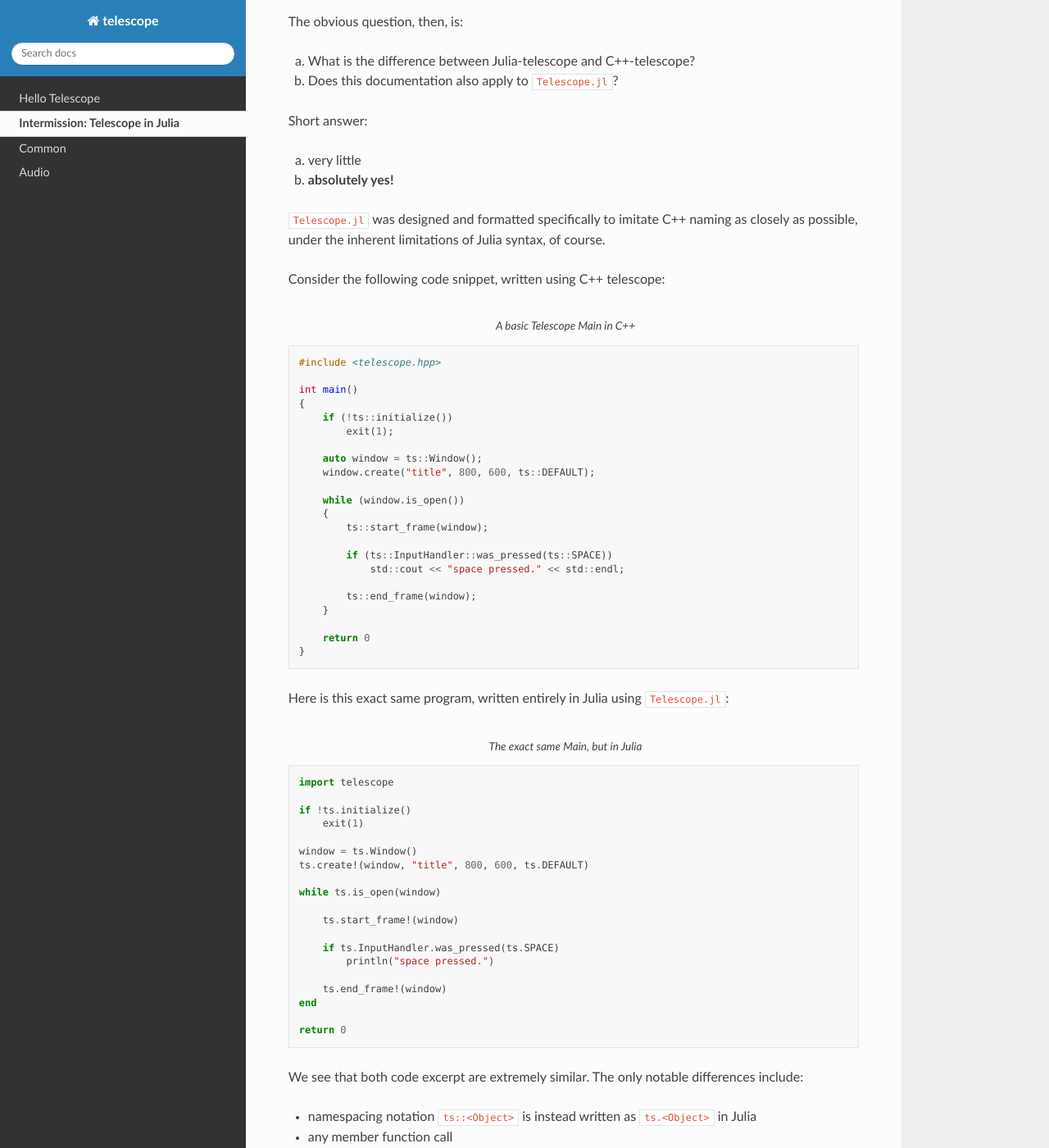
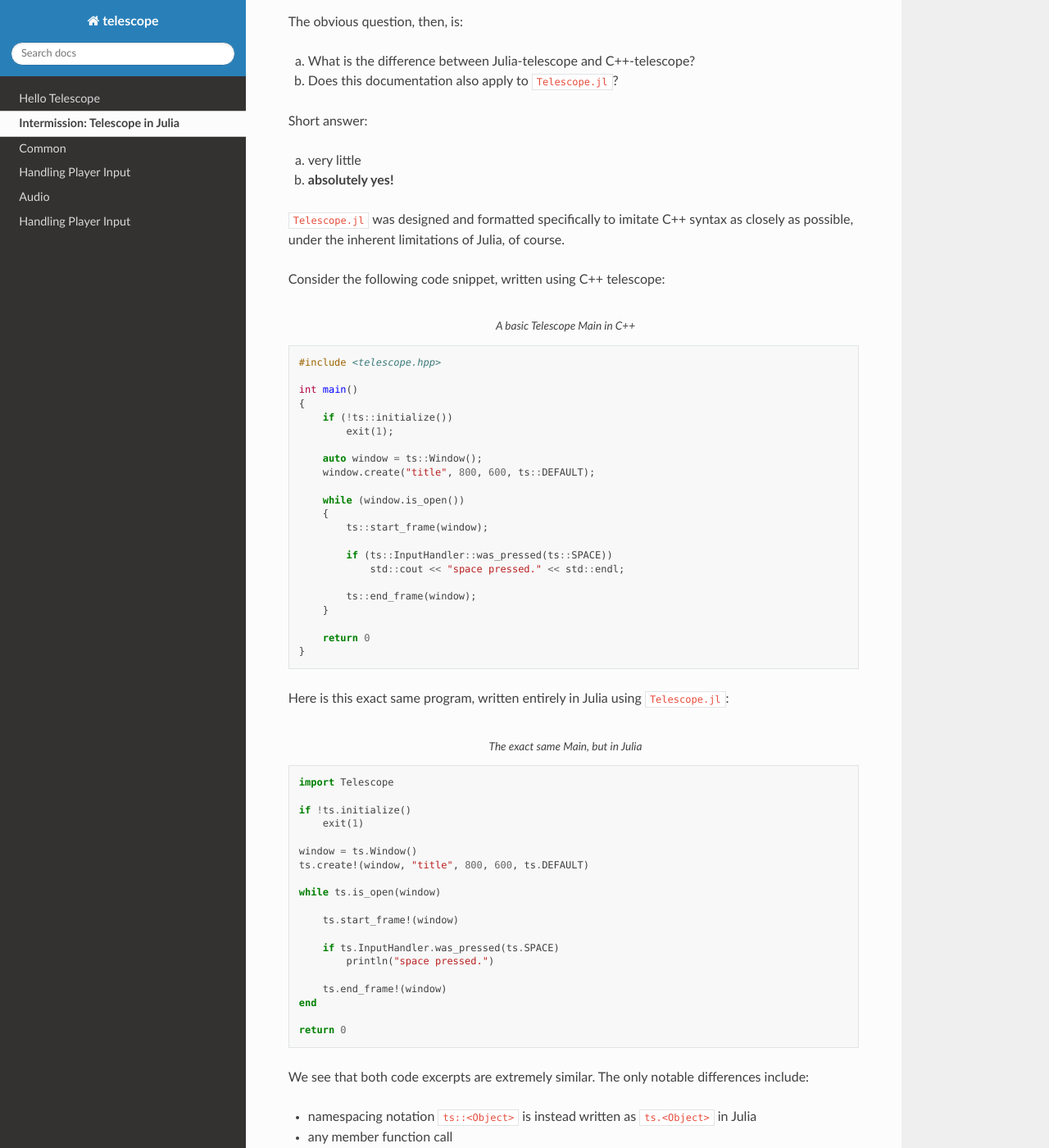
Before and after one commit to jhigginbotham64/Telescope, a Sphinx documentation site: the page built from docs/in_julia.rst, in a window 1280 px wide and 1400 px high, scrolled down 316 px. Shown: the whole window at 82% size. Built offline with Sphinx 7.4.7 and the Read the Docs theme 2.0.0, drawn with Linux system fonts in a browser that asks for light colours; pages that are not in the unit, such as notebooks, are missing from menus.

Commit message:
input handler documentation

```diff
--- a/CMakeLists.txt
+++ b/CMakeLists.txt
@@ -199,7 +199,7 @@
     include/physics/collision_rectangle_shape.hpp
     include/physics/collision_triangle_shape.hpp
 
-    src/collision_x_shape.cpp)
+    src/collision_x_shape.cpp include/sprite.hpp)
 
 set_target_properties(telescope PROPERTIES
   LINKER_LANGUAGE C
--- a/docs/audio.rst
+++ b/docs/audio.rst
@@ -176,7 +176,7 @@
     ts::MusicHandler::play(music_first);
 
     auto fade_in_duration = ts::seconds(0.3);
-    auto fade_out_duration = ts::seconds(1.5)
+    auto fade_out_duration = ts::seconds(1.5);
 
     // register fade-in duration
     ts::MusicHandler::play_next(music_second, fade_in_duration);
@@ -189,5 +189,5 @@
 -----------------------------
 
 In summary, using :code:`ts::MusicHandler` and :code:`ts::SoundHandler`, we are given the tools
-for handling audio in all but the most demanding situations. To address this, sound-effects and signal-processing of audio data
-are planned for a future version of telescope.
+for handling audio in all but the most demanding situations. To address this, sound-effects and signal-processing of
+audio data are planned for a future version of telescope.
--- a/docs/in_julia.rst
+++ b/docs/in_julia.rst
@@ -20,8 +20,8 @@
 a) very little
 b) **absolutely yes!**
 
-:code:`Telescope.jl` was designed and formatted specifically to imitate C++ naming as closely as possible, under the
-inherent limitations of Julia syntax, of course.
+:code:`Telescope.jl` was designed and formatted specifically to imitate C++ syntax as closely as possible, under the
+inherent limitations of Julia, of course.
 
 Consider the following code snippet, written using C++ telescope:
 
@@ -56,7 +56,7 @@
 .. code-block:: julia
     :caption: The exact same Main, but in Julia
 
-    import telescope
+    import Telescope
 
     if !ts.initialize()
         exit(1)
@@ -76,7 +76,7 @@
 
     return 0
 
-We see that both code excerpt are extremely similar. The only notable differences include:
+We see that both code excerpts are extremely similar. The only notable differences include:
 
 - namespacing notation :code:`ts::<Object>` is instead written as :code:`ts.<Object>` in Julia
 - any member function call
--- a/docs/index.rst
+++ b/docs/index.rst
@@ -18,6 +18,7 @@
     camera
     shapes
     textures
+    input_handler
     audio
     input_handler
     physics
```
Also changed, not shown: docs/input_handler.rst (added, +61 -0 lines), docs/render_loop.rst (+19 -14 lines), 3 other files.
